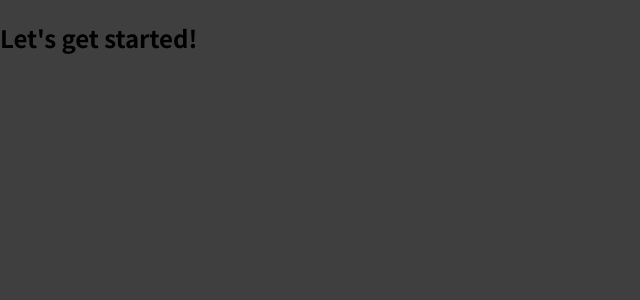
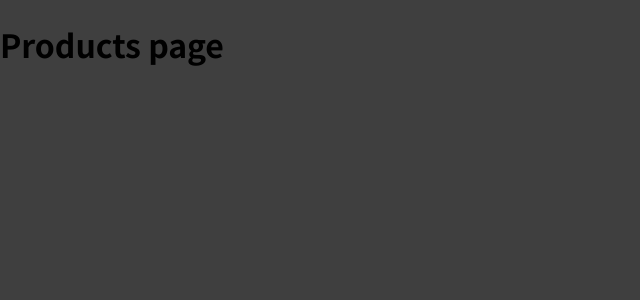
Before and after one commit to AliaksandrBortnik/react-routing, a JavaScript app: page /products in a window 1280 px wide. Shown: the top 300 px of the page, without its empty margins (0-640 px from the left). Built offline with nearby package versions, Linux system fonts and the light colour scheme.

Commit message:
Added react router dependency and some blank pages

```diff
--- a/package.json
+++ b/package.json
@@ -8,6 +8,7 @@
     "@testing-library/user-event": "^12.5.0",
     "react": "^18.0.0",
     "react-dom": "^18.0.0",
+    "react-router-dom": "^5.3.1",
     "react-scripts": "4.0.1",
     "web-vitals": "^0.2.4"
   },
--- a/src/App.js
+++ b/src/App.js
@@ -1,7 +1,16 @@
+import Welcome from './pages/Welcome';
+import {Route} from 'react-router-dom';
+import Products from './pages/Products';
+
 function App() {
   return (
     <div>
-      <h2>Let's get started!</h2>
+      <Route path='/welcome'>
+        <Welcome/>
+      </Route>
+      <Route path='/products'>
+        <Products/>
+      </Route>
     </div>
   );
 }
--- a/src/index.js
+++ b/src/index.js
@@ -2,6 +2,11 @@
 
 import './index.css';
 import App from './App';
+import {BrowserRouter} from 'react-router-dom';
 
 const root = ReactDOM.createRoot(document.getElementById('root'));
-root.render(<App />);
+root.render(
+  <BrowserRouter>
+    <App />
+  </BrowserRouter>
+);
--- /dev/null
+++ b/src/pages/Products.js
@@ -0,0 +1,5 @@
+const Products = _ => {
+  return <h1>Products page</h1>
+};
+
+export default Products;
--- /dev/null
+++ b/src/pages/Welcome.js
@@ -0,0 +1,5 @@
+const Welcome = _ => {
+  return <h1>Welcome page</h1>
+};
+
+export default Welcome;
```
Also changed, not shown: 1 other file (tests, documents, lock files or other folders).
